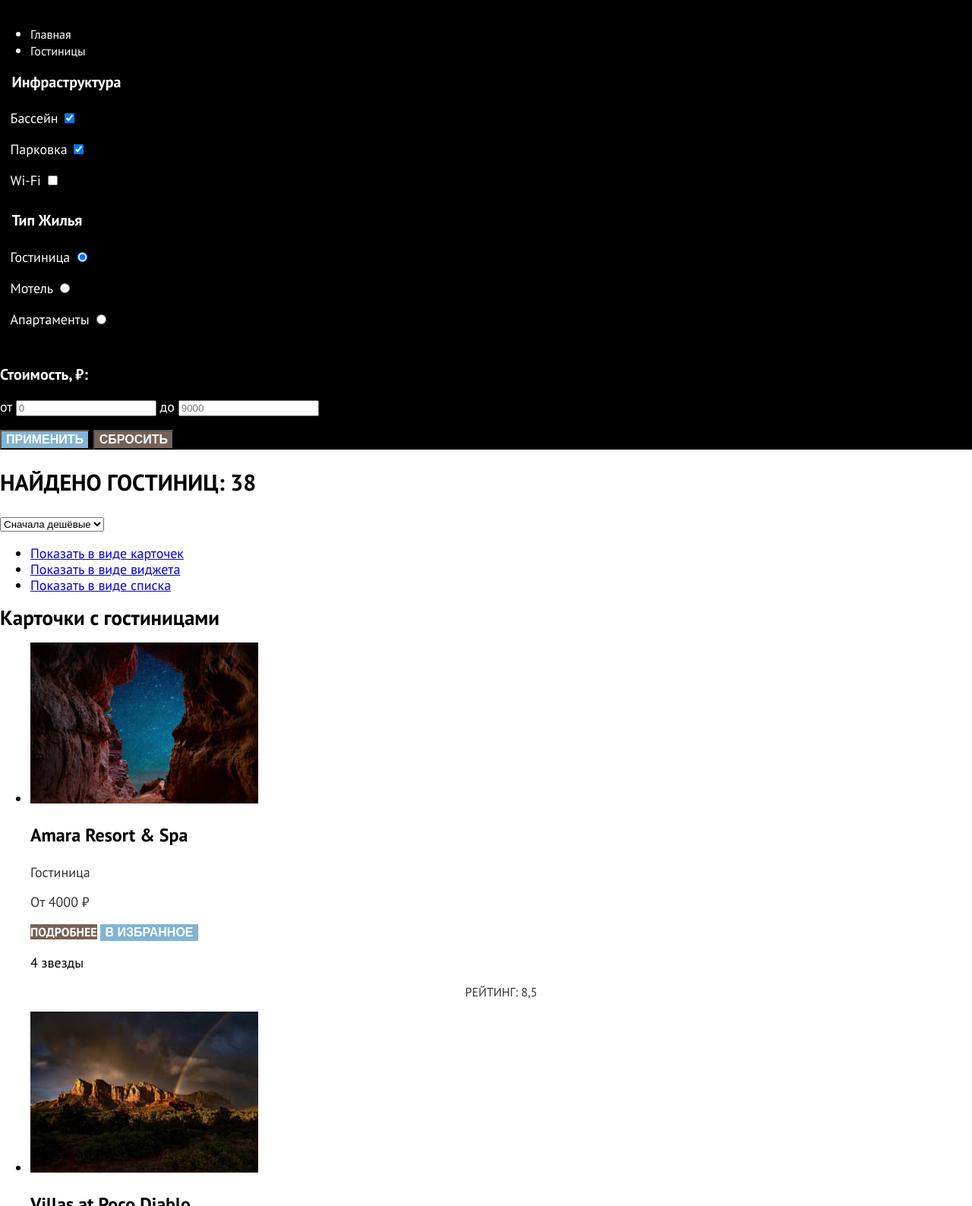
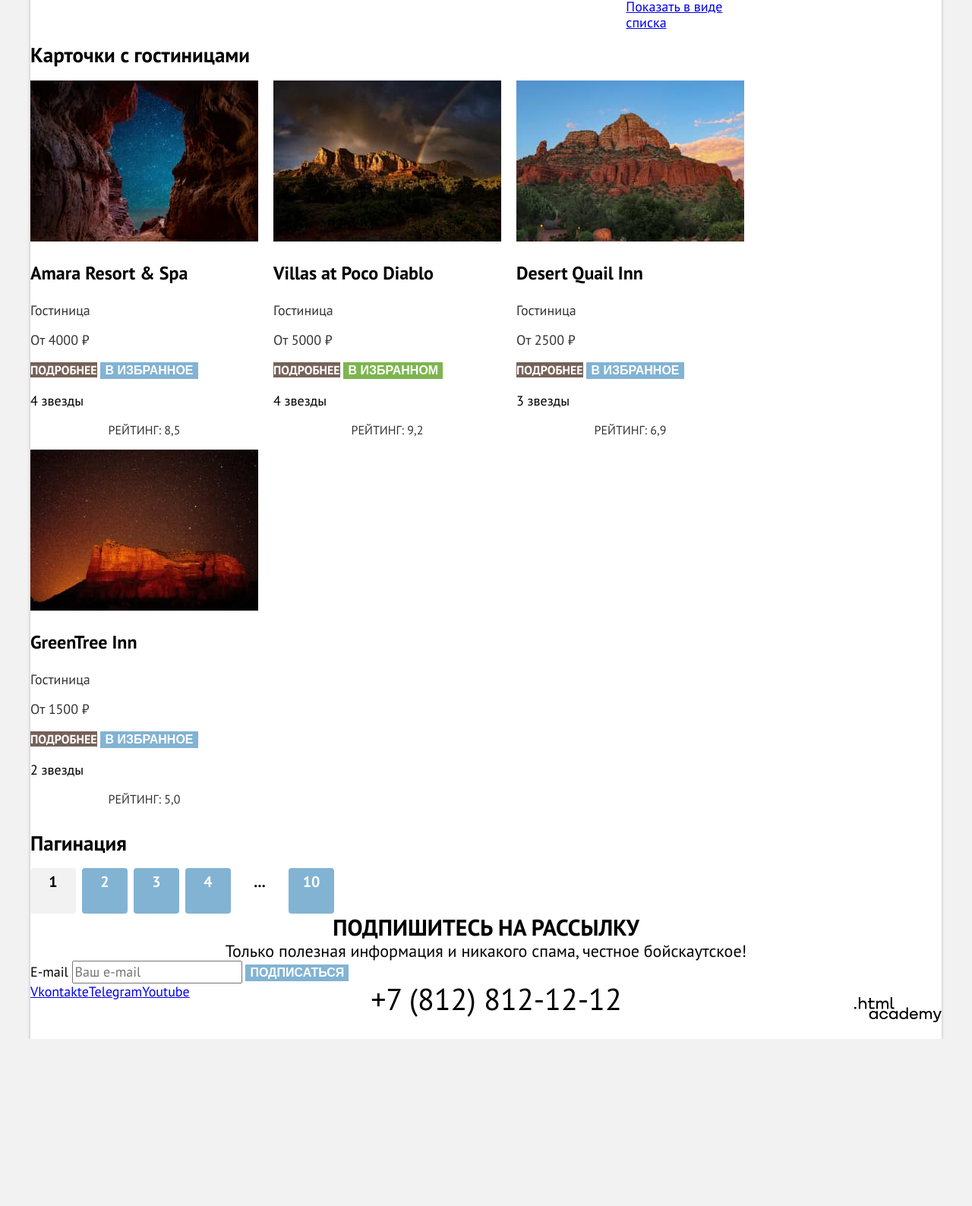
Before and after one commit to htmlacademy-htmlcss/538469-sedona-38, a plain HTML site: page catalog.html in a window 1280 px wide. Shown: the part 440-2028 px from the top of the page at 76% size. After the commit the page ends 1808 px from the top, so only its background shows below. Drawn offline with Linux system fonts and the light colour scheme.

Commit message:
5.22. Сетка страниц и крупных блоков на флексах

```diff
--- a/catalog.html
+++ b/catalog.html
@@ -9,6 +9,7 @@
   </head>
 
   <body>
+    <div class="container">
       <header class="page-header">
         <nav class="navigation">
           <a class="navigation-logo-link" href="index.html">
@@ -17,10 +18,10 @@
           </a>
           <ul class="navigation-list">
             <li class="navigation-item">
-            <a class="navigation-link" href="#">Главная</a>
+              <a class="navigation-link" href="index.html">Главная</a>
             </li>
             <li class="navigation-item">
-            <a class="navigation-link" href="#">О седоне</a>
+              <a class="navigation-link" href="#">О Седоне</a>
             </li>
             <li class="navigation-item">
               <a class="navigation-link navigation-link-current" href="catalog.html">Гостиницы</a>
@@ -46,7 +47,7 @@
       </header>
 
       <main class="main-inner">
-      <h1 class="visually-hidden">Каталого гостиниц Седоны</h1>
+        <h1 class="visually-hidden">Каталог гостиниц Седоны</h1>
         <section class="hotel-search">
           <h2 class="hotel-search-heading">Гостиницы Седоны</h2>
           <ul class="breadcrumbs-list">
@@ -93,9 +94,9 @@
             <div class="price">
               <p class="price-title">Стоимость, ₽:</p>
               <label for="price-min">от</label>
-            <input class="price-min-input" type="text" name="price-min" id="price-min" placeholder="0">
+              <input class="price-min-input" type="text" name="price-min" id="price-min" placeholder="0" value="0">
               <label for="price-max">до</label>
-            <input class="price-max-input" type="text" name="price-max" id="price-max" placeholder="9000">
+              <input class="price-max-input" type="text" name="price-max" id="price-max" placeholder="9000" value="9000">
             </div>
             <p class="hotel-search-form-buttons form-buttons">
               <button class="form-buttons-apply button" type="button">
@@ -109,7 +110,7 @@
         </section>
         <section class="catalog-sorting">
           <h2 class="catalog-sorting-heading">Найдено гостиниц: 38</h2>
-        <select name="catalog-sorting-dropdown" id="catalog-sorting-dropdown">
+          <select class="catalog-sorting-dropdown" name="catalog-sorting-dropdown">
             <option value="ascending">Сначала дешёвые</option>
             <option value="descending">Сначала дорогие</option>
             <option value="popular">Популярные</option>
@@ -205,8 +206,8 @@
         <section class="pagination">
           <h2 class="visually-hidden">Пагинация</h2>
           <ul class="pagination-list">
-          <li class="pagination-item">
-            <a href="#" class="pagination-link pagination-link-current">1</a>
+            <li class="pagination-item pagination-item-current">
+              <a href="#" class="pagination-link ">1</a>
             </li>
             <li class="pagination-item">
               <a href="#" class="pagination-link">2</a>
@@ -271,6 +272,7 @@
           </a>
         </p>
       </footer>
+    </div>
   </body>
 
 </html>
--- a/styles/styles.css
+++ b/styles/styles.css
@@ -21,13 +21,12 @@
   box-sizing: border-box;
 }
 
-img {
-  max-width: 100%;
-  height: auto;
-  object-fit: contain;
+html {
+  height: 100%;
 }
 
 body {
+  height: 100%;
   margin: 0;
   font-family: "PT Sans", "Arial", sans-serif;
   font-size: 18px;
@@ -35,7 +34,41 @@ body {
   font-weight: 400;
   line-height: 21px;
   color: #000000;
+  background-color: #F2F2F2;
+}
+
+img {
+  max-width: 100%;
+  height: auto;
+  object-fit: contain;
+}
+
+.container {
+  display: flex;
+  flex-direction: column;
+  min-height: 100%;
+  width: 1200px;
+  margin: 0 auto;
+  color: #000000;
   background-color: #ffffff;
+  box-shadow: 0 4px 4px 0 rgba(0, 0, 0, 0.25);
+}
+
+.navigation {
+  display: flex;
+  justify-content: space-between;
+  padding: 0 70px;
+}
+
+.navigation-list {
+  width: 520px;
+  margin: 0;
+  padding: 0;
+  list-style: none;
+}
+
+.navigation-user {
+  width: 268px;
 }
 
 .navigation-link {
@@ -56,14 +89,25 @@ body {
   background-color: #756157;
 }
 
+.main-index {
+  flex-grow: 1;
+}
+
 .hero {
-  text-align: center;
-  background-color: #000000;
+  background-color: #7F8A96;
   background-image: url("../images/background-index.jpg");
   background-repeat: no-repeat;
+  background-size: cover;
+  background-position: center;
+}
+
+.hero-img {
+  display: block;
+  margin: 0 auto;
 }
 
 .advantages-heading {
+  margin: 0;
   color: #000000;
   text-align: center;
   font-size: 30px;
@@ -73,13 +117,32 @@ body {
 }
 
 .advantages-desc {
+  margin: 0;
   color: #333333;
   text-align: center;
   font-size: 22px;
   line-height: 26px;
 }
 
-.advantages-item-wide {
+.advantages-list {
+  display: flex;
+  flex-wrap: wrap;
+  margin: 0;
+  padding: 0;
+  list-style: none;
+}
+
+.advantages-item {
+  width: 400px;
+}
+
+.advantages-item:nth-child(odd) {
+  background-color: rgba(131, 179, 211, 0.20);
+}
+
+.advantages-item.advantages-item-wide {
+  display: flex;
+  width: 1200px;
   color: #ffffff;
   background-color: #82B3D3;
 }
@@ -93,10 +156,12 @@ body {
 }
 
 .advantages-text {
+  margin: 0;
   text-align: center;
 }
 
 .services-heading {
+  margin: 0;
   text-align: center;
   font-size: 30px;
   font-weight: 700;
@@ -104,7 +169,15 @@ body {
   text-transform: uppercase;
 }
 
+.services-list {
+  display: flex;
+  margin: 0;
+  padding: 0;
+  list-style: none;
+}
+
 .services-desc {
+  margin: 0;
   color: #333333;
   text-align: center;
   font-size: 22px;
@@ -112,6 +185,7 @@ body {
 }
 
 .service-title {
+  margin: 0;
   text-align: center;
   font-size: 24px;
   font-weight: 700;
@@ -120,11 +194,13 @@ body {
 }
 
 .service-text {
+  margin: 0;
   color: #333333;
   text-align: center;
 }
 
 .find-hotel-heading {
+  margin: 0;
   text-align: center;
   font-size: 30px;
   font-weight: 700;
@@ -133,6 +209,7 @@ body {
 }
 
 .find-hotel-desc {
+  margin: 0;
   color: #333333;
   text-align: center;
   font-size: 22px;
@@ -145,12 +222,15 @@ body {
 
 .subscription {
   color: #ffffff;
-  background-color: #000000;
+  background-color: #7F8A96;
   background-image: url("../images/background-index-subscribe.jpg");
   background-repeat: no-repeat;
+  background-size: cover;
+  background-position: center;
 }
 
 .subscription-heading {
+  margin: 0;
   text-align: center;
   font-size: 30px;
   font-weight: 700;
@@ -159,14 +239,35 @@ body {
 }
 
 .subscription-desc {
+  margin: 0;
   text-align: center;
   font-size: 22px;
   line-height: 26px;
 }
 
+.subscription-form-field {
+  color: #000000;
+  font-family: "PT Sans", "Arial", sans-serif;
+  font-size: 18px;
+  line-height: 24px;
+}
+
 .subscription-form-button {
   background-color: #82B3D3;
   border: none;
+}
+
+.page-footer {
+  display: flex;
+  justify-content: space-between;
+}
+
+.footer-social-list {
+  display: flex;
+  width: 142px;
+  margin: 0;
+  padding: 0;
+  list-style: none;
 }
 
 .footer-contacts {
@@ -182,17 +283,29 @@ body {
   text-decoration: none;
 }
 
+/* Каталог гостиниц Седоны */
+
 .hotel-search {
   color: #ffffff;
-  background-color: #000000;
+  background-color: #7F8A96;
   background-image: url("../images/background-catalog.jpg");
   background-repeat: no-repeat;
+  background-size: cover;
+  background-position: center;
 }
 
 .hotel-search-heading {
+  margin: 0;
   font-size: 60px;
   font-weight: 700;
   line-height: 78px;
+}
+
+.breadcrumbs-list {
+  display: flex;
+  margin: 0;
+  padding: 0;
+  list-style: none;
 }
 
 .breadcrumbs-link {
@@ -201,7 +314,12 @@ body {
   font-size: 16px;
 }
 
+.hotel-search-form {
+  display: flex;
+}
+
 .infrastructure {
+  width: 150px;
   border: none;
   margin: 0;
 }
@@ -213,6 +331,7 @@ body {
 }
 
 .infrastructure-field {
+  margin: 0;
   line-height: 23px;
 }
 
@@ -228,21 +347,51 @@ body {
 }
 
 .type-house-field {
+  margin: 0;
   font-size: 18px;
   line-height: 23px;
 }
 
 .price-title {
+  margin: 0;
   font-size: 20px;
   font-weight: 700;
   line-height: 24px;
 }
 
+.price-min-input,
+.price-max-input {
+  color: #000000;
+  font-family: "PT Sans", "Arial", sans-serif;
+  font-size: 18px;
+  font-weight: 700;
+  line-height: 24px;
+}
+
+.hotel-search-form-buttons {
+  margin: 0;
+}
+
+.form-buttons-apply,
+.form-buttons-reset {
+  margin: 0;
+  padding: 0;
+  border: none;
+}
+
+
 .form-buttons-apply {
   background-color: #82B3D3;
 }
 
+.catalog-sorting {
+  display: flex;
+  align-items: flex-start;
+}
+
 .catalog-sorting-heading {
+  margin: 0;
+  margin-right: 200px;
   font-size: 30px;
   font-weight: 700;
   line-height: 36px;
@@ -250,9 +399,34 @@ body {
 }
 
 .catalog-sorting-dropdown {
+  margin-right: 70px;
   color: #333;
   font-size: 18px;
   line-height: 21px;
+}
+
+.catalog-sorting-buttons {
+  width: 160px;
+  margin: 0;
+  padding: 0;
+  list-style: none;
+}
+
+.cards-list {
+  display: flex;
+  flex-wrap: wrap;
+  margin: 0;
+  padding: 0;
+  list-style: none;
+}
+
+.card-item {
+  width: 300px;
+  margin-right: 20px;
+}
+
+.card-item:last-child {
+  margin-right: 0;
 }
 
 .card-item-link {
@@ -296,7 +470,17 @@ body {
   text-transform: uppercase;
 }
 
+.pagination-list {
+  display: flex;
+  flex-wrap: wrap;
+  width: 420px;
+  margin: 0;
+  padding: 0;
+  list-style: none;
+}
+
 .pagination-item {
+  margin-right: 8px;
   width: 60px;
   height: 60px;
   border-radius: 4px;
@@ -313,7 +497,11 @@ body {
   line-height: 36px;
 }
 
-.pagination-link-current {
+.pagination-item-current {
+  background-color: #f2f2f2;
+}
+
+.pagination-item-current .pagination-link {
   color: #000000;
 }
 
```
Also changed, not shown: index.html (+10 -4 lines). Lines whose indentation alone changed are shown as unchanged.
